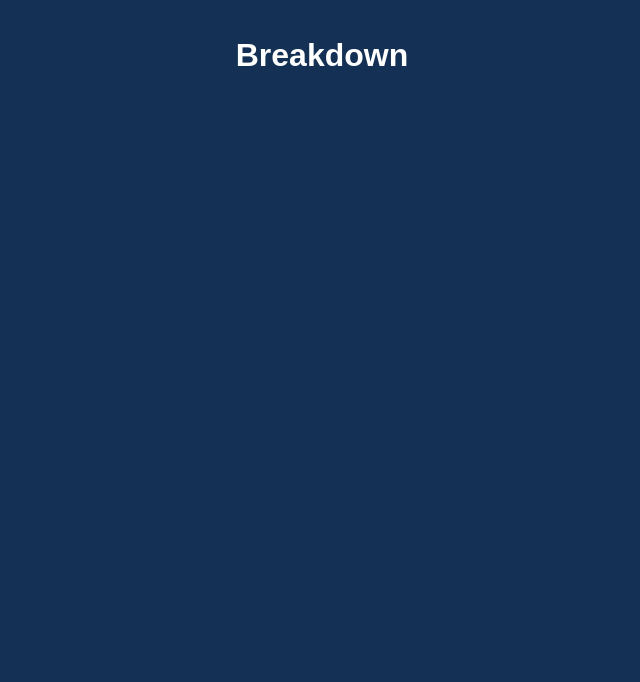
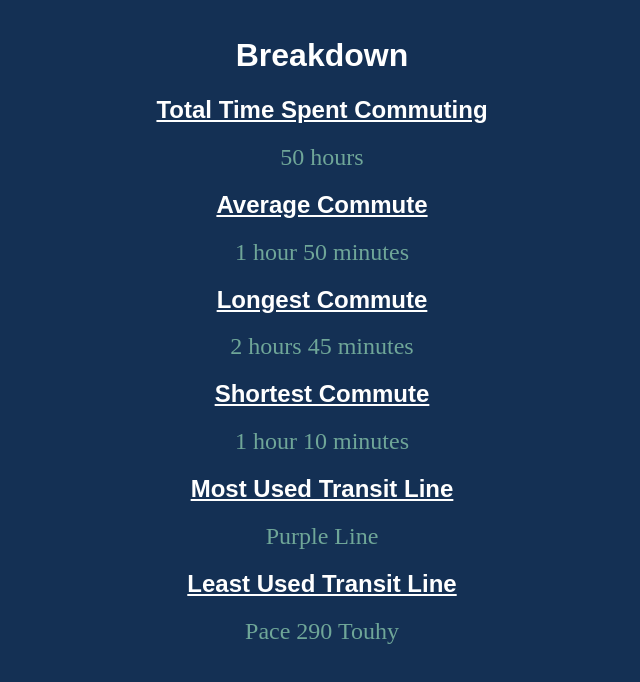
Before and after one commit to cgarcia33/transit-logger, a React (Create React App) app: page /breakdown in a window 1280 px wide. Shown: the top 682 px of the page, without its empty margins (318-958 px from the left). Built offline with nearby package versions, Linux system fonts and the light colour scheme.

Commit message:
deploy to firebase

```diff
--- a/src/Breakdown.js
+++ b/src/Breakdown.js
@@ -8,6 +8,20 @@ class Breakdown extends Component {
     return (
       <div className="Breakdown">
         <h1>Breakdown</h1>
+        <div className="stats">
+          <h2>Total Time Spent Commuting</h2>
+          <div className="stat">50 hours</div>
+          <h2>Average Commute</h2>
+          <div className="stat">1 hour 50 minutes</div>
+          <h2>Longest Commute</h2>
+          <div className="stat">2 hours 45 minutes</div>
+          <h2>Shortest Commute</h2>
+          <div className="stat">1 hour 10 minutes</div>
+          <h2>Most Used Transit Line</h2>
+          <div className="stat"> Purple Line</div>
+          <h2>Least Used Transit Line</h2>
+          <div className="stat">Pace 290 Touhy</div>
+        </div>
       </div>
     );
   }
--- a/src/breakdown.css
+++ b/src/breakdown.css
@@ -8,3 +8,13 @@
   text-align: center;
   margin: 0 auto;
 }
+
+h2 {
+  text-decoration: underline;
+}
+
+.stat {
+  font-family: "Alfa Slab One", cursive;
+  font-size: 1.5em;
+  color: #6fa698;
+}
```
Also changed, not shown: firebase.json (added), 1 other file (tests, documents, lock files or other folders).
